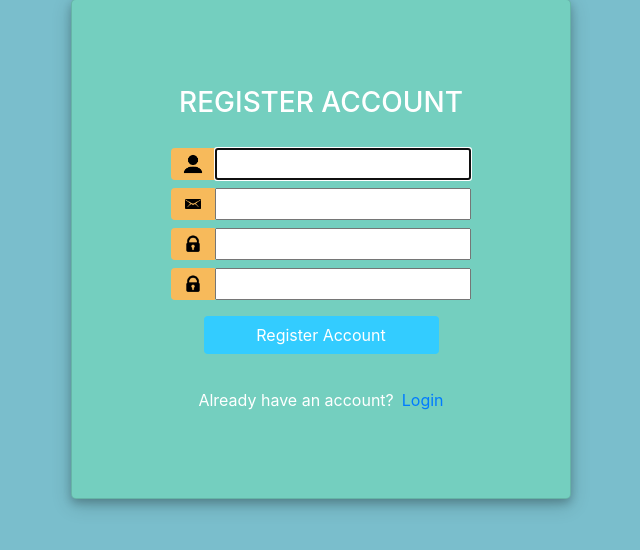
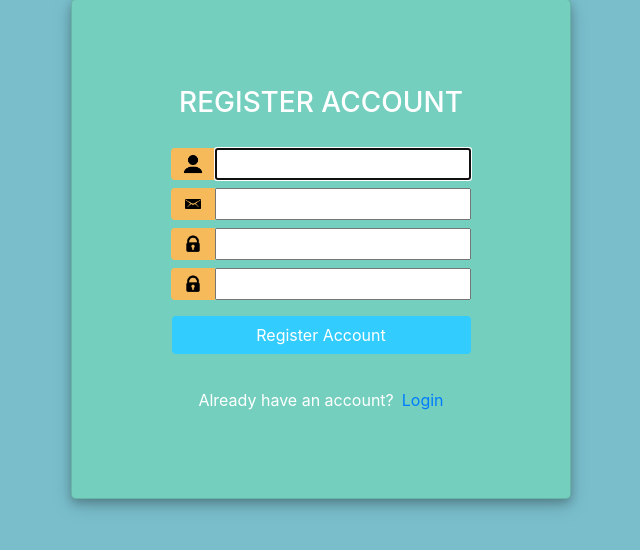
Before and after one commit to sasha-ajin/Library, a Django app: page /library/register/ in a window 1280 px wide. Shown: the part 171-721 px from the top of the page, without its empty margins (319-959 px from the left). Run offline with Django 3.2, Linux system fonts and the light colour scheme; some libraries are stand-ins or nearby versions.

Commit message:
Update style.css

```diff
--- a/static/style.css
+++ b/static/style.css
@@ -82,11 +82,6 @@
     box-shadow: none !important;
     outline: 0px !important;
 }
-
-.login_container {
-    padding: 0 2rem;
-}
-
 .input-group-text {
     background: #f7ba5b !important;
     color: white !important;
@@ -103,6 +98,3 @@
 .profile_table_container {
     margin-bottom: 45px;!important;
 }
-#select-day{
-
-}
```
